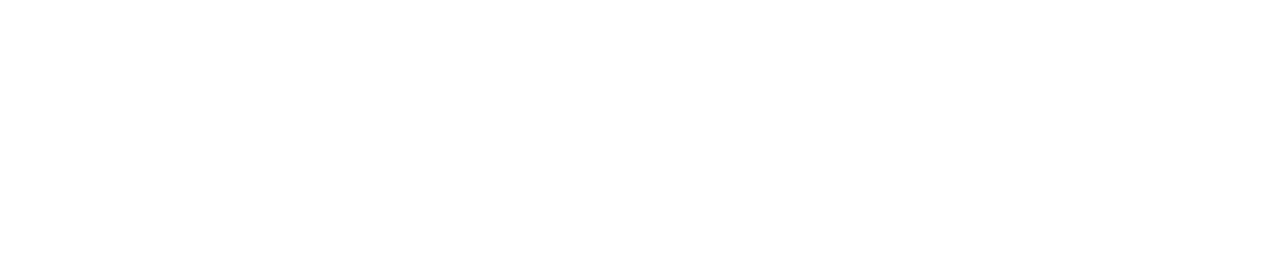
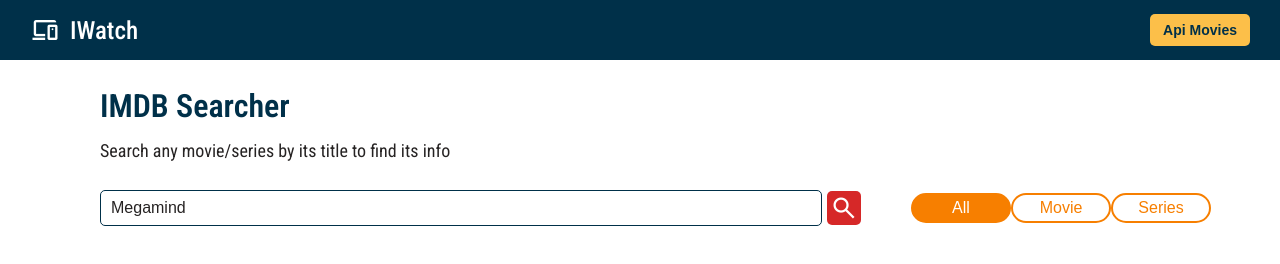
Before and after one commit to guzhdz/imdb-searcher, a plain HTML site: page index.html in a window 1280 px wide. Drawn offline with nearby package versions, Linux system fonts and the light colour scheme; the site is published under a folder, as on GitHub Pages, so addresses that start at the root find nothing; no server answers.

Commit message:
Update index.html

```diff
--- a/index.html
+++ b/index.html
@@ -11,8 +11,8 @@
   <link href="https://fonts.googleapis.com/css2?family=Roboto+Condensed:ital,wght@0,100..900;1,100..900&display=swap" rel="stylesheet">
     <meta name="viewport" content="width=device-width, initial-scale=1.0">
     <title>IWatch</title>
-    <script type="module" crossorigin src="/assets/index-DKfYPpRz.js"></script>
-    <link rel="stylesheet" crossorigin href="/assets/index-Ddb78Lmh.css">
+    <script type="module" crossorigin src="assets/index-DKfYPpRz.js"></script>
+    <link rel="stylesheet" crossorigin href="assets/index-Ddb78Lmh.css">
   </head>
   <body class="roboto-condensed">
     <div id="app"></div>
```
